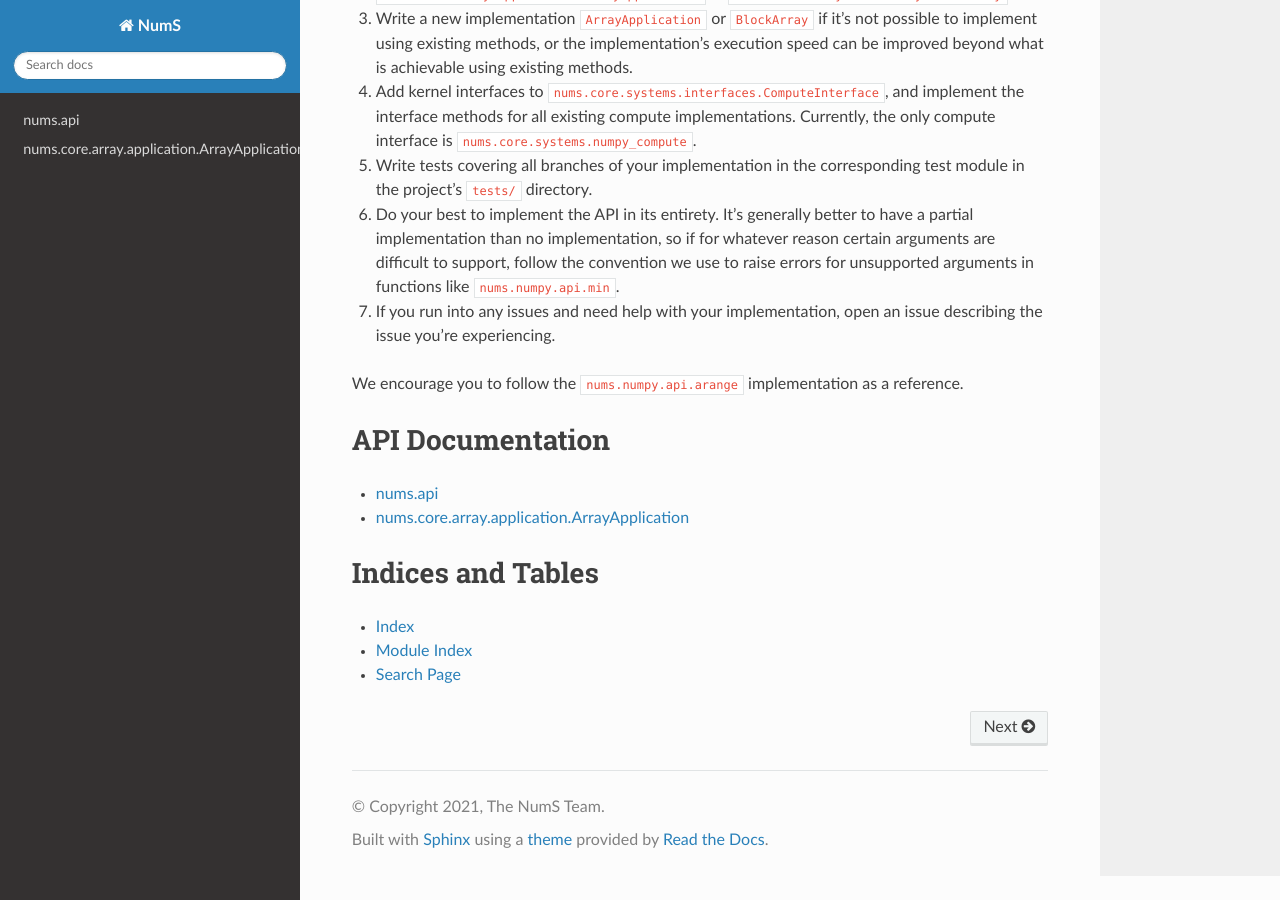
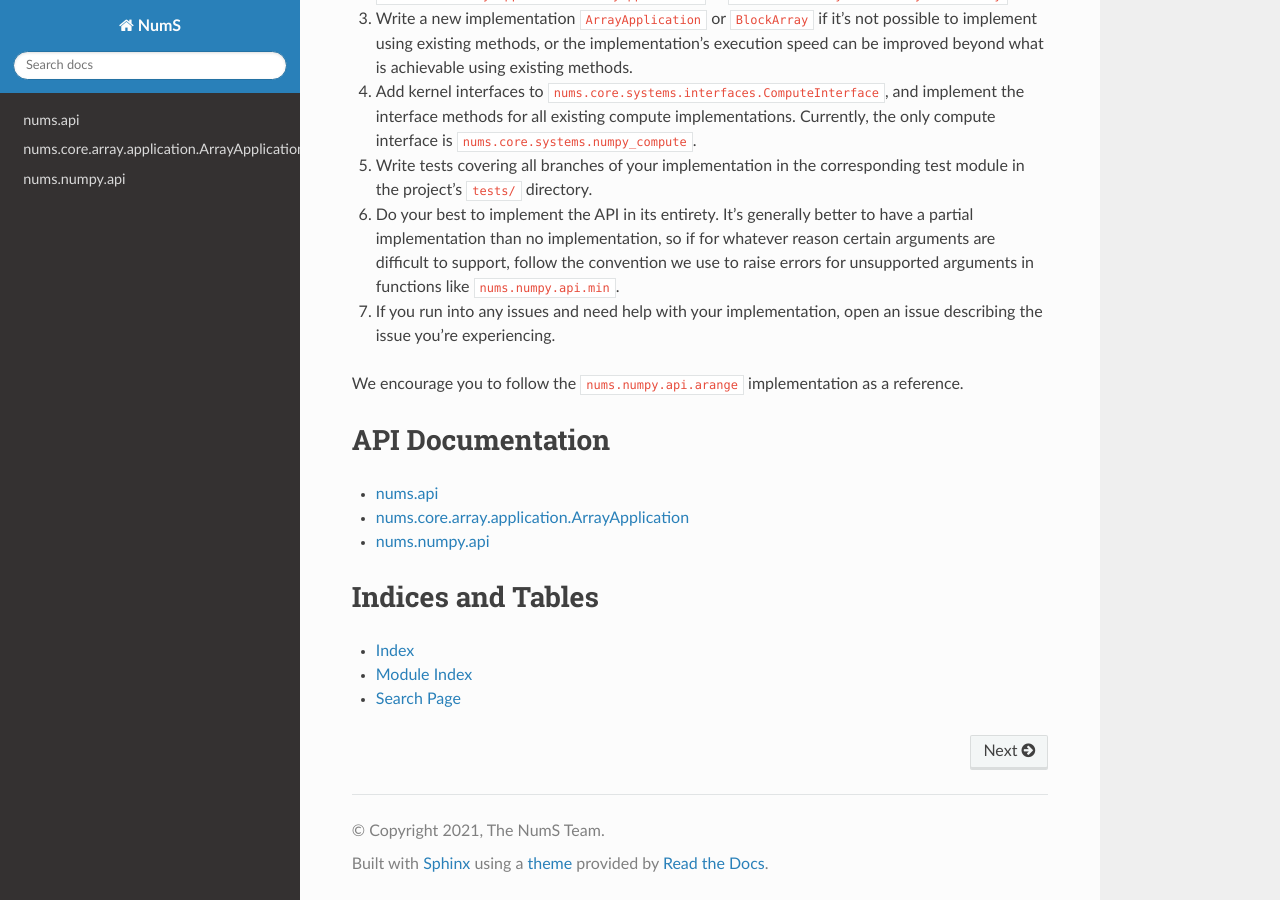
Before and after one commit to nums-project/nums, a Sphinx documentation site: the page built from docs/source/index.rst, in a window 1280 px wide and 900 px high, scrolled down 4623 px. Built offline with Sphinx 7.4.7 and the Read the Docs theme 2.0.0, drawn with Linux system fonts in a browser that asks for light colours.

```diff
--- a/docs/source/index.rst
+++ b/docs/source/index.rst
@@ -9,10 +9,11 @@ API Documentation
 =================
 
 .. toctree::
-   :maxdepth: 2
+   :maxdepth: 3
 
    api.rst
    application.rst
+   numpy.rst
 
 
 Indices and Tables
--- a/docs/source/numpy.rst
+++ b/docs/source/numpy.rst
@@ -1,5 +1,5 @@
 nums.numpy.api
-========
+==============
 
 Functions in the ``nums.numpy.api`` module.
 
```
